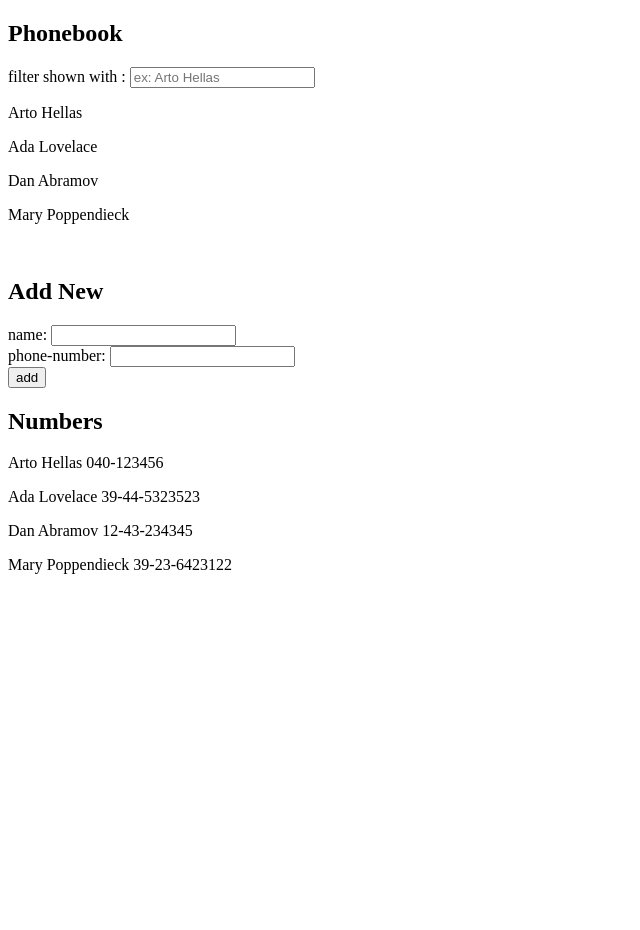
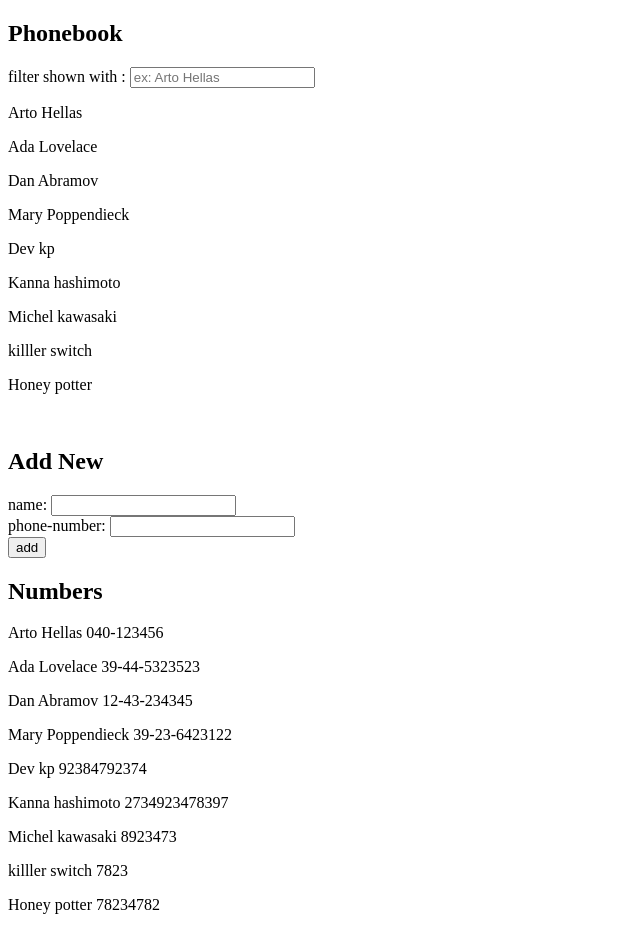
Before and after one commit to Devanshukoli/full-stack-submission-repo, a React (Vite) app in the folder part2/: page / in a window 1280 px wide. Shown: the whole page, without its empty margins (0-640 px from the left). Before the commit the page ends 800 px from the top, so only its background shows below. Built offline with nearby package versions, Linux system fonts and the light colour scheme; data requests are answered from the project's data file.

Commit message:
fix the new person added to server

```diff
--- a/part2/db.json
+++ b/part2/db.json
@@ -1,5 +1,5 @@
 {
-  "persons":[
+  "persons": [
     {
       "name": "Arto Hellas",
       "number": "040-123456",
@@ -19,6 +19,32 @@
       "name": "Mary Poppendieck",
       "number": "39-23-6423122",
       "id": "4"
+    },
+    {
+      "name": "Dev kp",
+      "number": "92384792374",
+      "id": "3PbW9i1deac"
+    },
+    {
+      "name": "Kanna hashimoto",
+      "number": "2734923478397",
+      "id": "rC0zAi6oqEs"
+    },
+    {
+      "name": "Michel kawasaki",
+      "number": "8923473",
+      "id": "QCNjD8G0Tr4"
+    },
+    {
+      "name": "killler switch",
+      "number": "7823",
+      "id": "rPHcJX9dBkI"
+    },
+    {
+      "name": "Honey potter",
+      "number": "78234782",
+      "id": "iqDoWgkevhM"
     }
-  ]
+  ],
+  "$schema": "./node_modules/json-server/schema.json"
 }
--- a/part2/src/App.jsx
+++ b/part2/src/App.jsx
@@ -1,4 +1,5 @@
 import { useState, useEffect } from 'react'
+import axios from 'axios'
 import Filter from '../components/Filter'
 import Performanceform from '../components/Personform'
 import Persons from '../components/Person'
@@ -51,7 +52,10 @@
       return
     }
 
-    setPersons(persons.concat(personObject))
+    axios.post('http://localhost:3001/persons', personObject)
+      .then(response => {
+        setPersons(persons.concat(response.data))
+      })
 
     setNewName('')
     setNewNumber('')
```
